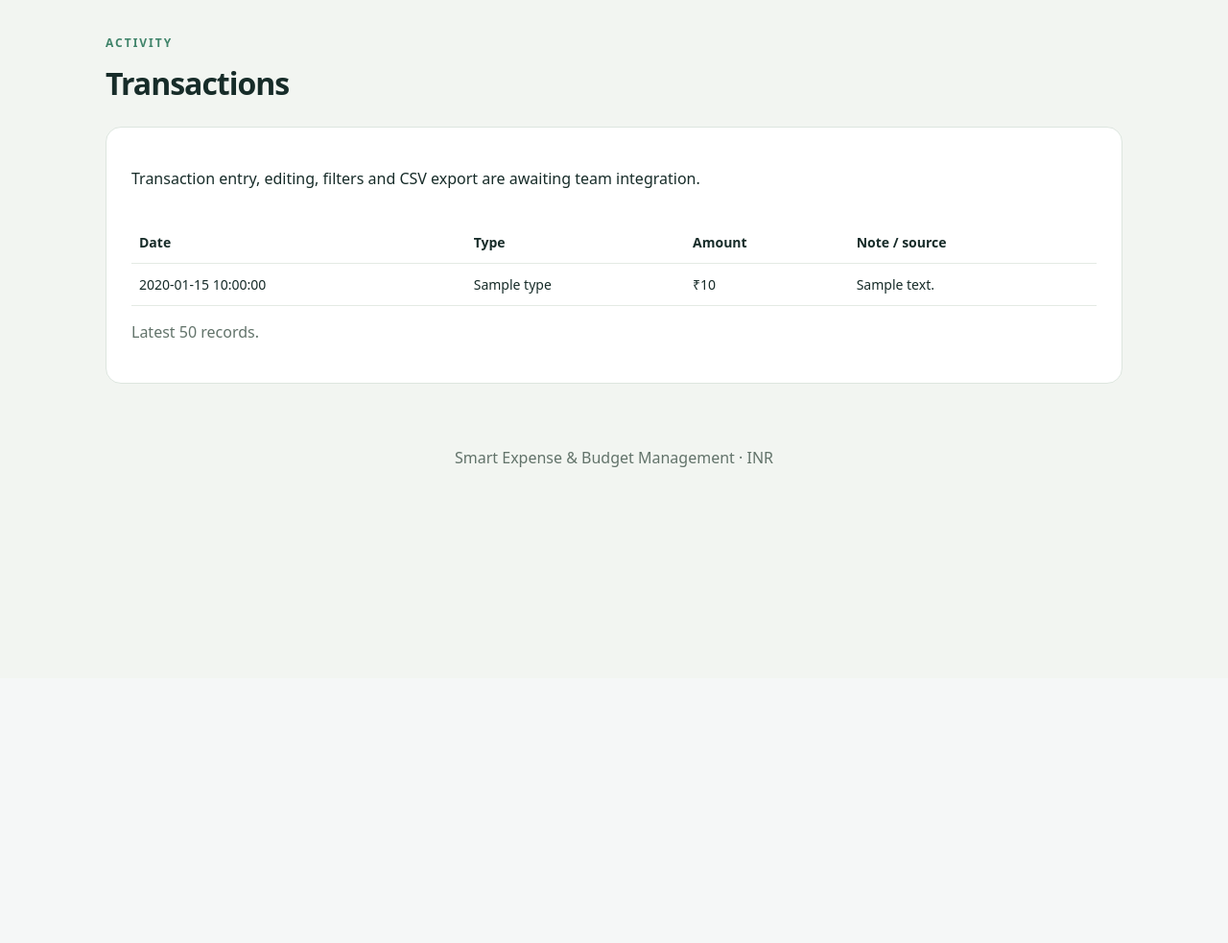
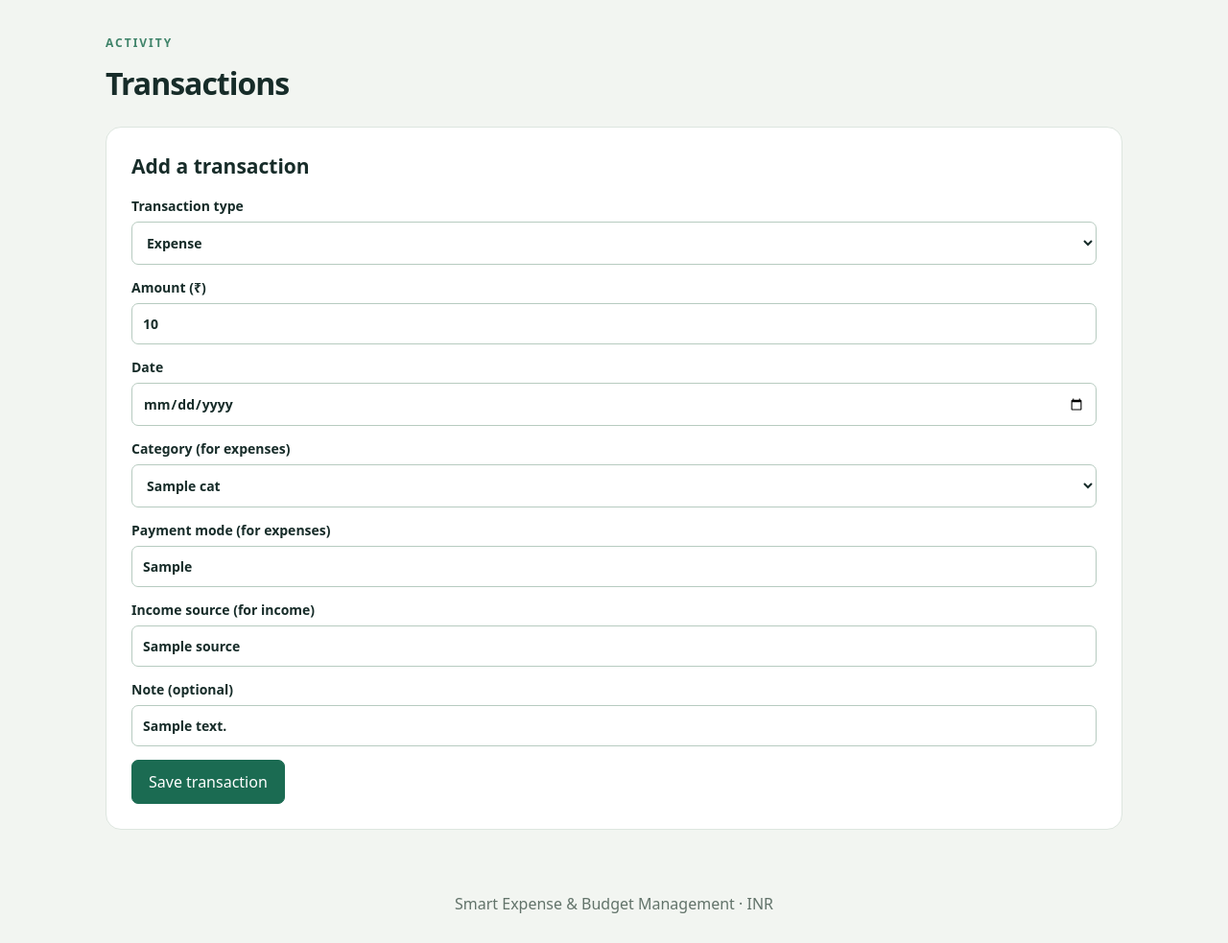
Before and after one commit to gsathvik73-afk/se-project, a Flask app: template smartexpense/templates/transactions.html in a window 1280 px wide. Shown: the part 93-1076 px from the top of the page at 96% size. Before the commit the page ends 580 px from the top, so only its background shows below. Run offline with Flask 3, Linux system fonts and the light colour scheme; the template is opened without the code that fills it: most values are stand-ins (such as "Sample title", 1, 10 or a date in 2020); some libraries are stand-ins or nearby versions.

Commit message:
Add transaction entry form with inline validation

```diff
--- a/smartexpense/templates/transactions.html
+++ b/smartexpense/templates/transactions.html
@@ -1 +1,74 @@
-{% extends 'base.html' %}{% block content %}<p class="eyebrow">Activity</p><h1>Transactions</h1><section class="panel"><p>Transaction entry, editing, filters and CSV export are awaiting team integration.</p><div class="table-wrap"><table><thead><tr><th>Date</th><th>Type</th><th>Amount</th><th>Note / source</th></tr></thead><tbody>{% for t in rows %}<tr><td>{{ t.txn_date }}</td><td>{{ t.type }}</td><td>₹{{ t.amount }}</td><td>{{ t.note or t.source or '' }}</td></tr>{% else %}<tr><td colspan="4">No transactions yet.</td></tr>{% endfor %}</tbody></table></div><p class="muted">Latest 50 records.</p></section>{% endblock %}
+{% extends 'base.html' %}
+
+{% block content %}
+<p class="eyebrow">Activity</p>
+<h1>Transactions</h1>
+
+<section class="panel">
+    <h2>Add a transaction</h2>
+
+    <form method="post" action="{{ url_for('web.transaction_list') }}">
+        <input type="hidden" name="csrf_token" value="{{ csrf_token() }}">
+
+        <label>
+            Transaction type
+            <select name="type" required>
+                <option value="expense" {% if form_data.get('type', 'expense') == 'expense' %}selected{% endif %}>Expense</option>
+                <option value="income" {% if form_data.get('type') == 'income' %}selected{% endif %}>Income</option>
+            </select>
+        </label>
+
+        <label>
+            Amount (₹)
+            <input type="number" name="amount" min="0.01" step="0.01"
+                   value="{{ form_data.get('amount', '') }}" required>
+            {% if errors.get('amount') %}<span class="error">{{ errors.amount }}</span>{% endif %}
+        </label>
+
+        <label>
+            Date
+            <input type="date" name="date" value="{{ form_data.get('date', '') }}" required>
+            {% if errors.get('date') %}<span class="error">{{ errors.date }}</span>{% endif %}
+        </label>
+
+        <label>
+            Category (for expenses)
+            <select name="category_id">
+                <option value="">Choose a category</option>
+                {% for c in cats %}
+                <option value="{{ c.id }}" {% if form_data.get('category_id', '')|string == c.id|string %}selected{% endif %}>
+                    {{ c.name }}
+                </option>
+                {% endfor %}
+            </select>
+            {% if errors.get('category_id') %}<span class="error">{{ errors.category_id }}</span>{% endif %}
+        </label>
+
+        <label>
+            Payment mode (for expenses)
+            <input type="text" name="payment_mode" maxlength="30"
+                   placeholder="UPI, Cash, Card..."
+                   value="{{ form_data.get('payment_mode', '') }}">
+            {% if errors.get('payment_mode') %}<span class="error">{{ errors.payment_mode }}</span>{% endif %}
+        </label>
+
+        <label>
+            Income source (for income)
+            <input type="text" name="source" maxlength="100"
+                   placeholder="Salary, Scholarship..."
+                   value="{{ form_data.get('source', '') }}">
+            {% if errors.get('source') %}<span class="error">{{ errors.source }}</span>{% endif %}
+        </label>
+
+        <label>
+            Note (optional)
+            <input type="text" name="note" maxlength="2000"
+                   value="{{ form_data.get('note', '') }}">
+            {% if errors.get('note') %}<span class="error">{{ errors.note }}</span>{% endif %}
+        </label>
+
+        <button class="primary" type="submit">Save transaction</button>
+    </form>
+</section>
+
+{% endblock %}
```
